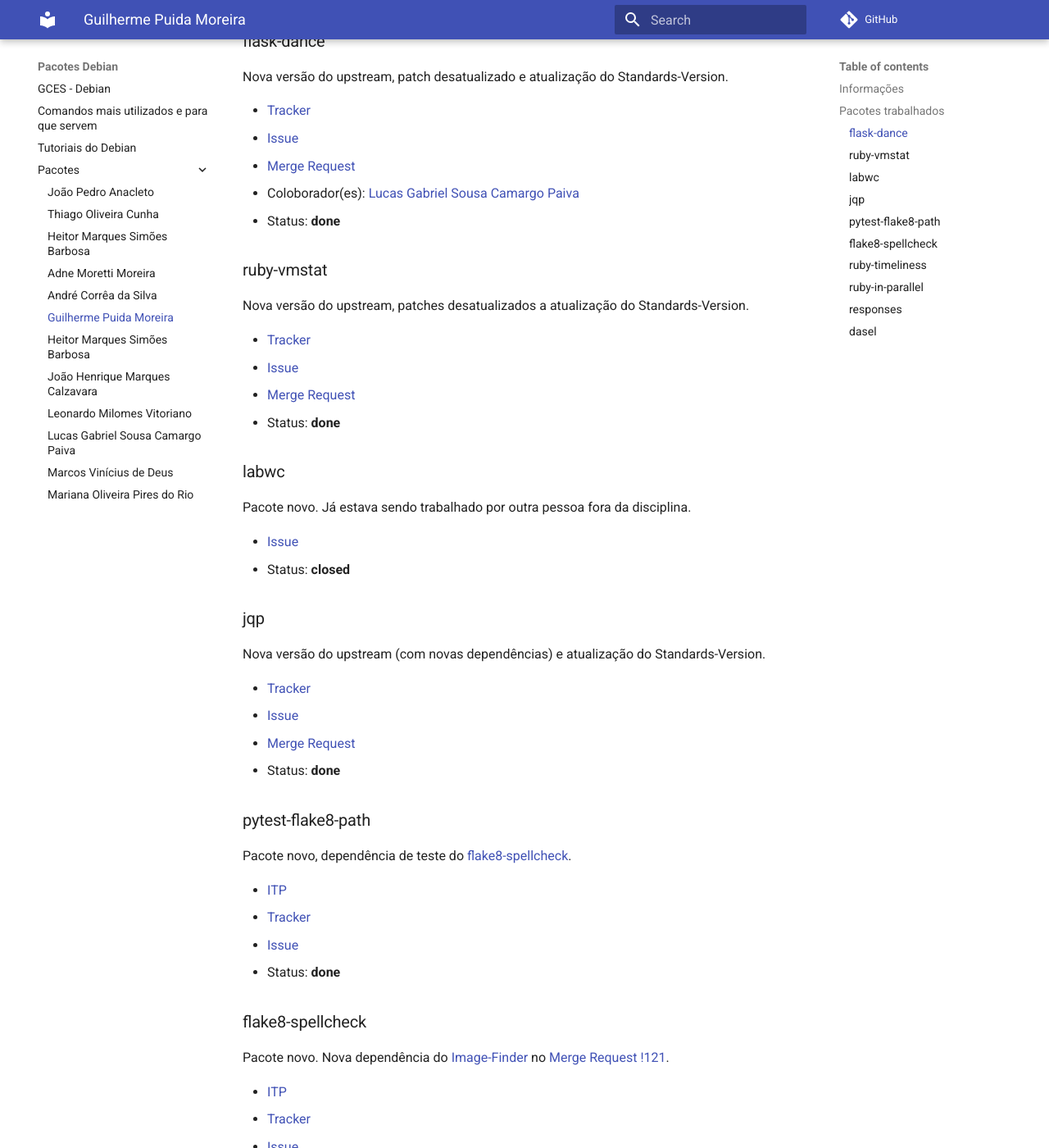
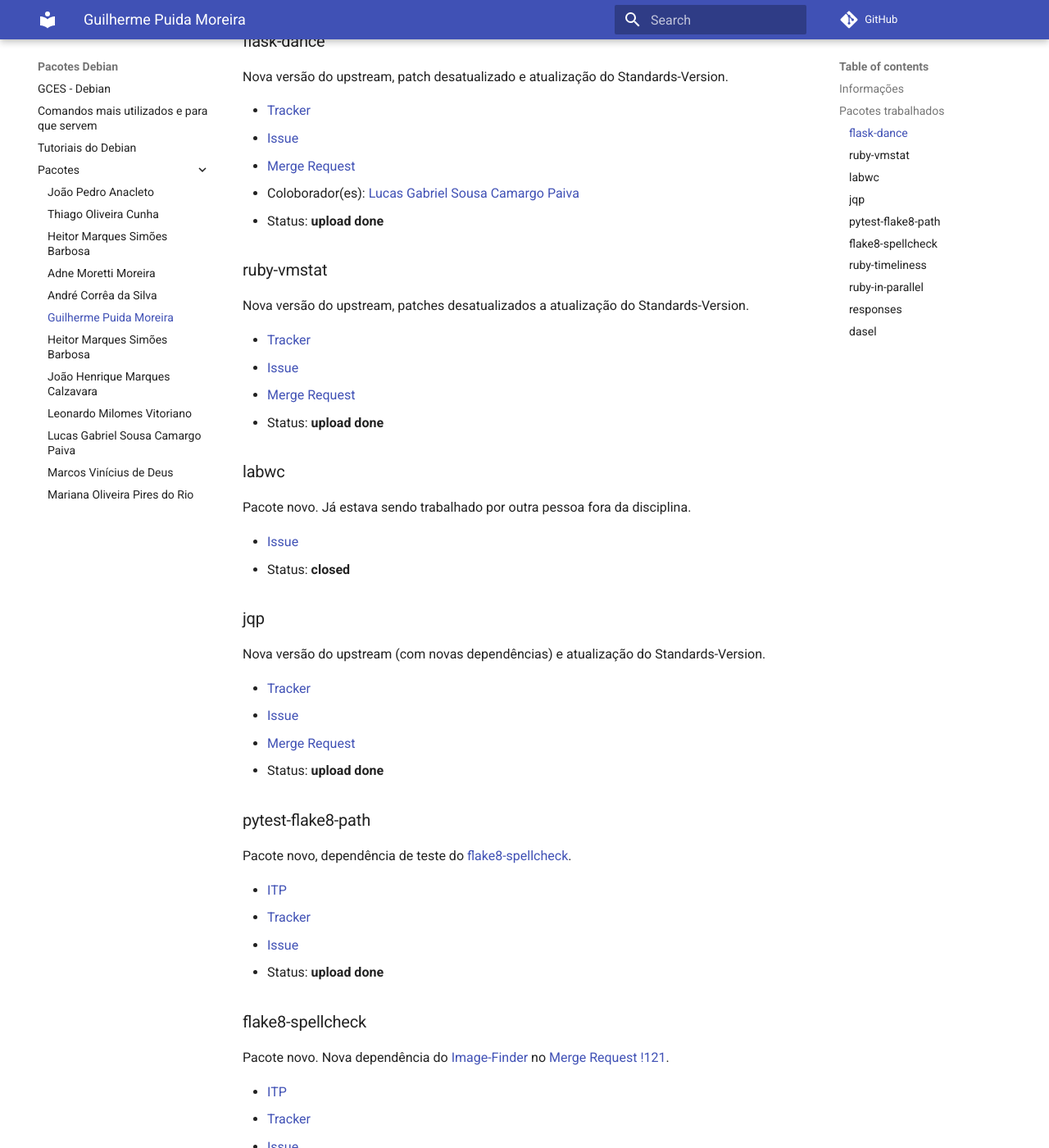
Before and after one commit to FGA-GCES/Debian_Pacotes, an MkDocs documentation site: the page built from docs/pacotes/guilherme-puida-moreira.md, in a window 1280 px wide and 1400 px high, scrolled down 346 px. Shown: the whole window at 82% size. Built offline with MkDocs 1.6.1 and Material for MkDocs 9.7.7, drawn with Linux system fonts in a browser that asks for light colours; comment, search, counter and statistics services are not loaded; some of the changed text lies outside the part shown.

Commit message:
trocando 'done' por 'upload done'

```diff
--- a/docs/pacotes/guilherme-puida-moreira.md
+++ b/docs/pacotes/guilherme-puida-moreira.md
@@ -18,7 +18,7 @@ Standards-Version.
 - [Issue](https://salsa.debian.org/debian-brasilia-team/docs/-/issues/62)
 - [Merge Request](https://salsa.debian.org/python-team/packages/flask-dance/-/merge_requests/1)
 - Coloborador(es): [Lucas Gabriel Sousa Camargo Paiva](https://salsa.debian.org/lucasgabriel-2)
-- Status: **done**
+- Status: **upload done**
 
 ### ruby-vmstat
 
@@ -28,7 +28,7 @@ Standards-Version.
 - [Tracker](https://tracker.debian.org/pkg/ruby-vmstat)
 - [Issue](https://salsa.debian.org/debian-brasilia-team/docs/-/issues/70)
 - [Merge Request](https://salsa.debian.org/ruby-team/ruby-vmstat/-/merge_requests/1)
-- Status: **done**
+- Status: **upload done**
 
 ### labwc
 
@@ -45,7 +45,7 @@ Standards-Version.
 - [Tracker](https://tracker.debian.org/pkg/jqp)
 - [Issue](https://salsa.debian.org/debian-brasilia-team/docs/-/issues/79)
 - [Merge Request](https://salsa.debian.org/go-team/packages/jqp/-/merge_requests/1)
-- Status: **done**
+- Status: **upload done**
 
 ### pytest-flake8-path
 
@@ -54,7 +54,7 @@ Pacote novo, dependência de teste do [flake8-spellcheck](#flake8-spellcheck).
 - [ITP](https://bugs.debian.org/1054264)
 - [Tracker](https://tracker.debian.org/pkg/pytest-flake8-path)
 - [Issue](https://salsa.debian.org/debian-brasilia-team/docs/-/issues/89)
-- Status: **done**
+- Status: **upload done**
 
 ### flake8-spellcheck
 
@@ -65,7 +65,7 @@ Pacote novo. Nova dependência do
 - [ITP](https://bugs.debian.org/1054413)
 - [Tracker](https://tracker.debian.org/pkg/flake8-spellcheck)
 - [Issue](https://salsa.debian.org/debian-brasilia-team/docs/-/issues/92)
-- Status: **done**
+- Status: **upload done**
 
 ### ruby-timeliness
 
@@ -75,7 +75,7 @@ construido usando a versão do ruby na experimental.
 - [Tracker](https://tracker.debian.org/pkg/ruby-timeliness)
 - [Issue](https://salsa.debian.org/debian-brasilia-team/docs/-/issues/94)
 - [Merge Request](https://salsa.debian.org/ruby-team/ruby-timeliness/-/merge_requests/1)
-- Status: **done**
+- Status: **upload done**
 
 ### ruby-in-parallel
 
```
